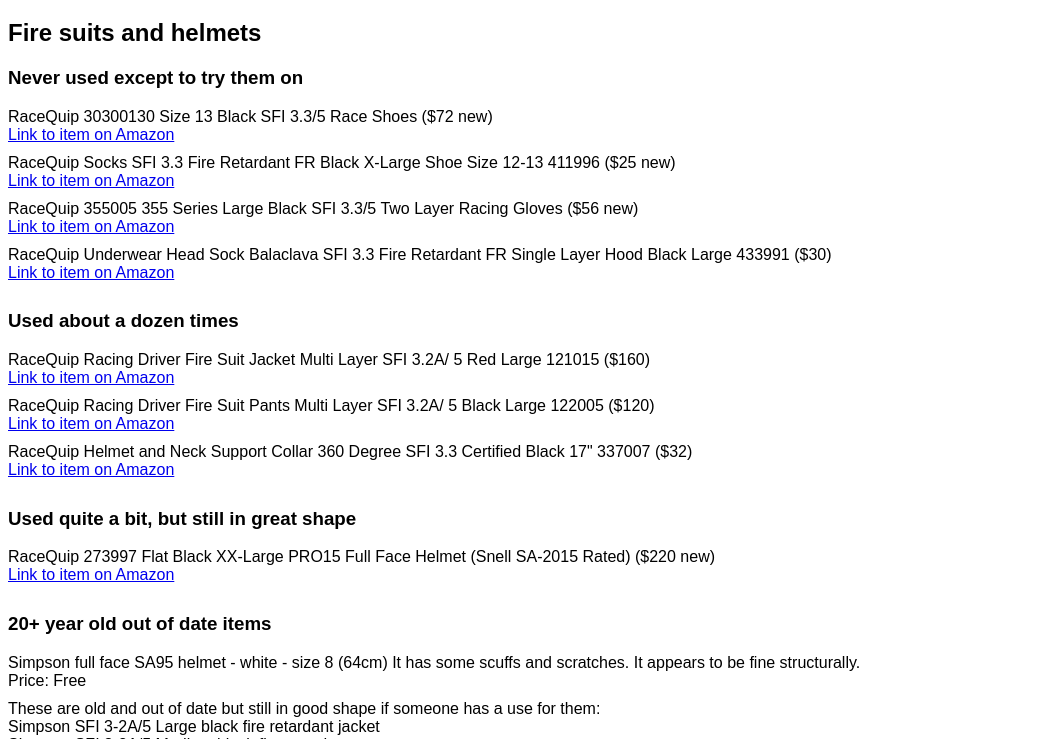
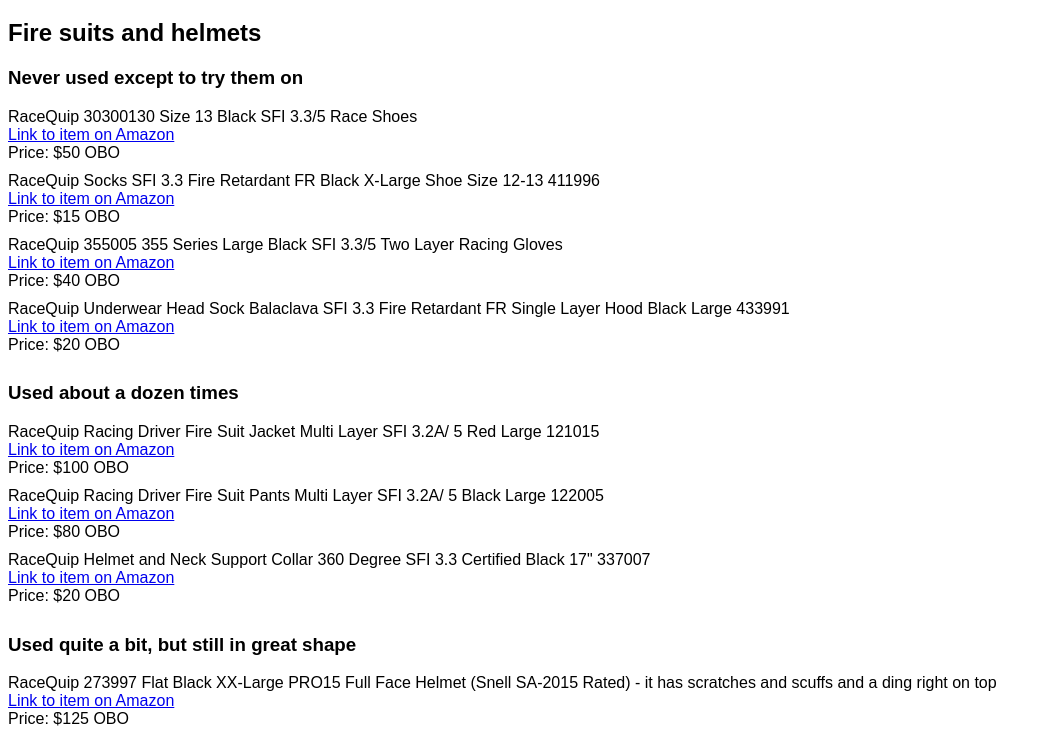
Before and after one commit to fwanicka/fwanicka.github.io, a plain HTML site: page sale.html in a window 1280 px wide. Shown: the part 61-800 px from the top of the page, without its empty margins (0-1051 px from the left). Drawn offline with Linux system fonts and the light colour scheme.

Commit message:
Price revisions

```diff
--- a/sale.html
+++ b/sale.html
@@ -20,63 +20,73 @@
   <h2>Fire suits and helmets</h2>
   <h3>Never used except to try them on</h3>
   <div>
-    RaceQuip 30300130 Size 13 Black SFI 3.3/5 Race Shoes ($72 new)<br />
+    RaceQuip 30300130 Size 13 Black SFI 3.3/5 Race Shoes<br />
     <a href="https://www.amazon.com/gp/product/B004QM7VKU/ref=ppx_yo_dt_b_asin_title_o00_s01?ie=UTF8&psc=1"
       target="_blank">Link to item
-      on Amazon</a>
+      on Amazon</a><br />
+    Price: $50 OBO
   </div>
   <div>
-    RaceQuip Socks SFI 3.3 Fire Retardant FR Black X-Large Shoe Size 12-13 411996 ($25 new)<br />
+    RaceQuip Socks SFI 3.3 Fire Retardant FR Black X-Large Shoe Size 12-13 411996<br />
     <a href="https://www.amazon.com/gp/product/B06Y5YN38H/ref=ppx_yo_dt_b_asin_title_o00_s00?ie=UTF8&psc=1"
       target="_blank">Link to item
-      on Amazon</a>
+      on Amazon</a><br />
+    Price: $15 OBO
   </div>
   <div>
-    RaceQuip 355005 355 Series Large Black SFI 3.3/5 Two Layer Racing Gloves ($56 new)<br />
+    RaceQuip 355005 355 Series Large Black SFI 3.3/5 Two Layer Racing Gloves<br />
     <a href="https://www.amazon.com/gp/product/B004QME2D4/ref=ppx_yo_dt_b_search_asin_title?ie=UTF8&psc=1"
       target="_blank">Link to item
-      on Amazon</a>
+      on Amazon</a><br />
+    Price: $40 OBO
   </div>
   <div>
-    RaceQuip Underwear Head Sock Balaclava SFI 3.3 Fire Retardant FR Single Layer Hood Black Large 433991 ($30)<br />
+    RaceQuip Underwear Head Sock Balaclava SFI 3.3 Fire Retardant FR Single Layer Hood Black Large 433991<br />
     <a href="https://www.amazon.com/gp/product/B06XT8T5HS/ref=ppx_yo_dt_b_asin_title_o01_s00?ie=UTF8&psc=1"
       target="_blank">Link to item
-      on Amazon</a>
+      on Amazon</a><br />
+    Price: $20 OBO
   </div>
   <h3>Used about a dozen times</h3>
   <div>
-    RaceQuip Racing Driver Fire Suit Jacket Multi Layer SFI 3.2A/ 5 Red Large 121015 ($160)<br />
+    RaceQuip Racing Driver Fire Suit Jacket Multi Layer SFI 3.2A/ 5 Red Large 121015<br />
     <a href="https://www.amazon.com/gp/product/B004QM731W/ref=ppx_yo_dt_b_search_asin_title?ie=UTF8&psc=1"
       target="_blank">Link to item
-      on Amazon</a>
+      on Amazon</a><br />
+    Price: $100 OBO
   </div>
   <div>
-    RaceQuip Racing Driver Fire Suit Pants Multi Layer SFI 3.2A/ 5 Black Large 122005 ($120)<br />
+    RaceQuip Racing Driver Fire Suit Pants Multi Layer SFI 3.2A/ 5 Black Large 122005<br />
     <a href="https://www.amazon.com/gp/product/B004QMB20A/ref=ppx_yo_dt_b_search_asin_title?ie=UTF8&psc=1"
       target="_blank">Link to item
-      on Amazon</a>
+      on Amazon</a><br />
+    Price: $80 OBO
   </div>
   <div>
-    RaceQuip Helmet and Neck Support Collar 360 Degree SFI 3.3 Certified Black 17" 337007 ($32)<br />
+    RaceQuip Helmet and Neck Support Collar 360 Degree SFI 3.3 Certified Black 17" 337007<br />
     <a href="https://www.amazon.com/gp/product/B004QMCCJU/ref=ppx_yo_dt_b_search_asin_title?ie=UTF8&psc=1"
       target="_blank">Link to item
-      on Amazon</a>
+      on Amazon</a><br />
+    Price: $20 OBO
   </div>
   <h3>Used quite a bit, but still in great shape</h3>
   <div>
-    RaceQuip 273997 Flat Black XX-Large PRO15 Full Face Helmet (Snell SA-2015 Rated) ($220 new)<br />
+    RaceQuip 273997 Flat Black XX-Large PRO15 Full Face Helmet (Snell SA-2015 Rated) - it has scratches and scuffs and a
+    ding right on top<br />
     <a href="https://www.amazon.com/gp/product/B017BE3X10/ref=ppx_yo_dt_b_search_asin_title?ie=UTF8&psc=1"
       target="_blank">Link to item
-      on Amazon</a>
+      on Amazon</a><br />
+    Price: $125 OBO
   </div>
   <h3>20+ year old out of date items</h3>
+  <div>These are old and out of date but still in good shape if someone has a use for them:</div>
   <div>
-    Simpson full face SA95 helmet - white - size 8 (64cm) It has some scuffs and scratches. It appears to be fine
+    Simpson full face Snell SA95-rated helmet - white - size 8 (64cm) It has some scuffs and scratches. It appears to be
+    fine
     structurally.<br />
     Price: Free
   </div>
   <div>
-    These are old and out of date but still in good shape if someone has a use for them:<br />
     Simpson SFI 3-2A/5 Large black fire retardant jacket<br />
     Simpson SFI 3-2A/5 Medium black fire retardant pants<br />
     Price: Free
```
